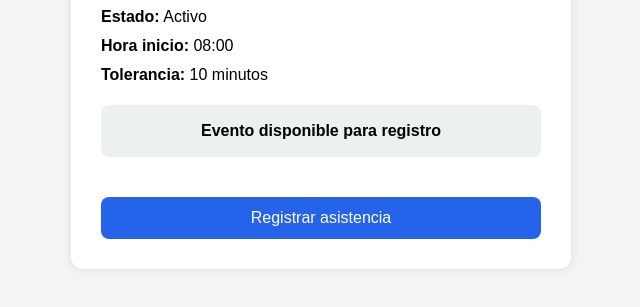
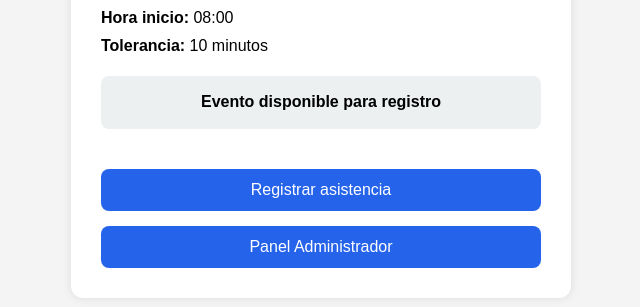
Before and after one commit to Diego777omg/PMN-asistencia, a plain HTML site: page pmn asistencia/index.html in a window 1280 px wide. Shown: the part 317-624 px from the top of the page, without its empty margins (319-959 px from the left). Drawn offline with Linux system fonts and the light colour scheme.

Commit message:
Ultima actualizacion de index.html

```diff
--- a/pmn asistencia/index.html
+++ b/pmn asistencia/index.html
@@ -26,6 +26,10 @@
 
             <button id="btnRegistrar">
                 Registrar asistencia
+            </button>
+
+            <button id="btnAdministrador">
+                Panel Administrador
             </button>
         </div>
     </section>
@@ -93,6 +97,7 @@
                 <p><strong>Estado final:</strong> <span id="resultadoEstado"></span></p>
             </div>
 
+
             <div id="bloqueJustificacion" class="oculto">
 
                 <h3>Ingresar justificación</h3>
```
